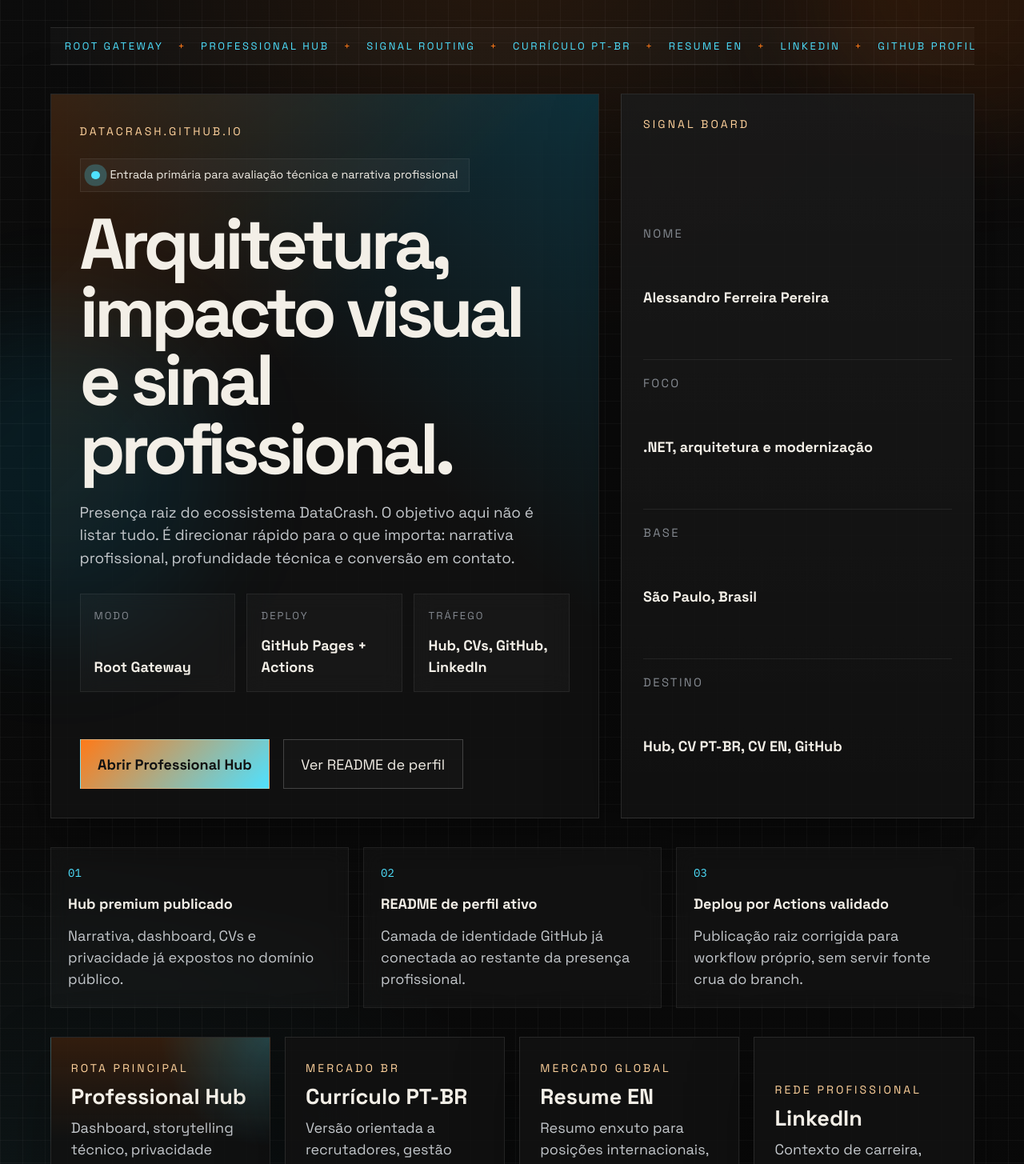
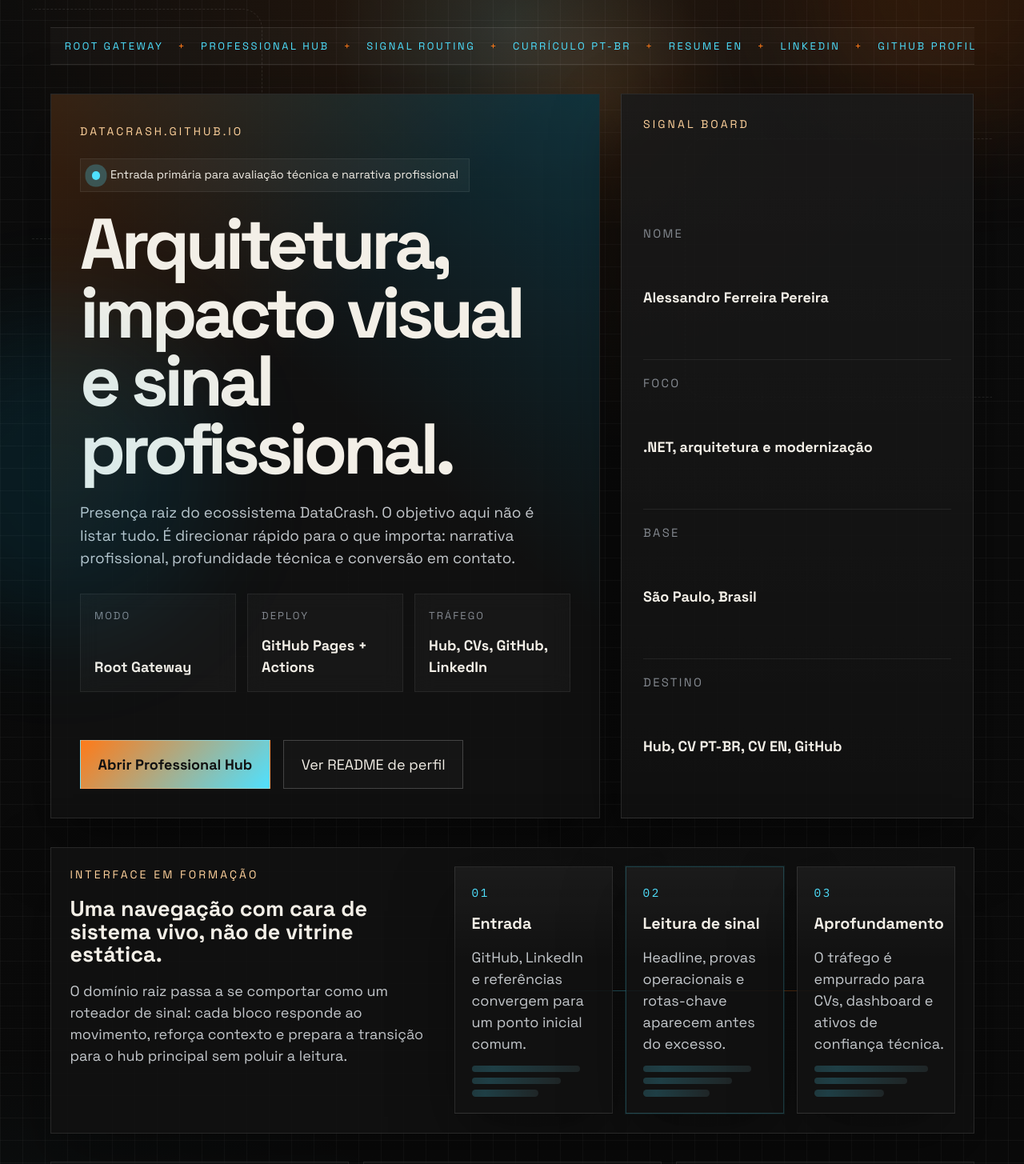
Before and after one commit to DataCrash/datacrash.github.io, a React (Vite) app: page / in a window 1280 px wide. Shown: the part 115-1570 px from the top of the page at 80% size. Built offline with nearby package versions, Linux system fonts and the light colour scheme.

Commit message:
feat: enhance interactive elements and layout for assembly interface

```diff
--- a/src/App.css
+++ b/src/App.css
@@ -1,8 +1,74 @@
 .shell {
+  --mx: 50%;
+  --my: 18%;
+  --tilt-x: 0;
+  --tilt-y: 0;
   position: relative;
   display: grid;
   gap: 2rem;
   padding: 4rem 1.25rem 3rem;
+}
+
+.cursor-veil {
+  position: fixed;
+  inset: 0;
+  pointer-events: none;
+  z-index: 0;
+  background:
+    radial-gradient(
+      circle 28rem at var(--mx) var(--my),
+      rgba(79, 225, 255, 0.12),
+      transparent 45%
+    ),
+    radial-gradient(
+      circle 22rem at calc(var(--mx) + 8%) calc(var(--my) + 12%),
+      rgba(255, 122, 24, 0.11),
+      transparent 42%
+    );
+  mix-blend-mode: screen;
+}
+
+.forming-grid {
+  position: absolute;
+  inset: 0;
+  pointer-events: none;
+  z-index: 0;
+  overflow: hidden;
+}
+
+.forming-grid span {
+  position: absolute;
+  border: 1px dashed rgba(255, 255, 255, 0.1);
+  border-radius: 1.4rem;
+  transform: translate3d(0, 0, 0);
+}
+
+.forming-grid span:nth-child(1) {
+  top: 7rem;
+  left: -6%;
+  width: 20rem;
+  height: 16rem;
+}
+
+.forming-grid span:nth-child(2) {
+  top: 16rem;
+  right: -4%;
+  width: 24rem;
+  height: 18rem;
+}
+
+.forming-grid span:nth-child(3) {
+  top: 42rem;
+  left: 12%;
+  width: 14rem;
+  height: 10rem;
+}
+
+.forming-grid span:nth-child(4) {
+  bottom: 4rem;
+  right: 18%;
+  width: 12rem;
+  height: 8rem;
 }
 
 .topbar,
@@ -86,6 +152,8 @@
 
 .hero-copy,
 .signal-panel,
+.assembly-map,
+.assembly-node,
 .route-card,
 .manifesto {
   position: relative;
@@ -93,6 +161,17 @@
   border: 1px solid var(--border);
   background: var(--panel);
   box-shadow: var(--shadow);
+}
+
+.hero-copy,
+.signal-panel,
+.assembly-map,
+.proof-card,
+.route-card,
+.manifesto {
+  transform: perspective(1200px) rotateX(calc(var(--tilt-x) * 0.22deg))
+    rotateY(calc(var(--tilt-y) * 0.22deg));
+  transform-style: preserve-3d;
 }
 
 .hero-copy {
@@ -139,6 +218,34 @@
     linear-gradient(135deg, rgba(255, 106, 0, 0.16), transparent 40%),
     linear-gradient(220deg, rgba(0, 194, 255, 0.18), transparent 45%);
   pointer-events: none;
+}
+
+.hero-copy::after,
+.signal-panel::after,
+.proof-card::after,
+.route-card::after,
+.manifesto::after,
+.assembly-node::after {
+  content: "";
+  position: absolute;
+  inset: 0;
+  background: radial-gradient(
+    circle 18rem at var(--mx) var(--my),
+    rgba(79, 225, 255, 0.12),
+    transparent 45%
+  );
+  opacity: 0;
+  transition: opacity 220ms ease;
+  pointer-events: none;
+}
+
+.hero-copy:hover::after,
+.signal-panel:hover::after,
+.proof-card:hover::after,
+.route-card:hover::after,
+.manifesto:hover::after,
+.assembly-node:hover::after {
+  opacity: 1;
 }
 
 .eyebrow,
@@ -252,6 +359,105 @@
   color: var(--muted);
 }
 
+.assembly-map {
+  display: grid;
+  grid-template-columns: minmax(0, 0.85fr) minmax(0, 1.15fr);
+  gap: 1rem;
+  padding: 1.3rem;
+}
+
+.assembly-copy {
+  display: grid;
+  align-content: start;
+  gap: 1rem;
+}
+
+.assembly-lane {
+  position: relative;
+  display: grid;
+  grid-template-columns: repeat(3, minmax(0, 1fr));
+  gap: 0.9rem;
+}
+
+.assembly-lane::before {
+  content: "";
+  position: absolute;
+  top: 50%;
+  left: 7%;
+  right: 7%;
+  height: 1px;
+  background: linear-gradient(
+    90deg,
+    transparent,
+    rgba(79, 225, 255, 0.4),
+    rgba(255, 122, 24, 0.35),
+    transparent
+  );
+  z-index: 0;
+}
+
+.assembly-node {
+  min-height: 13rem;
+  padding: 1.15rem;
+  display: grid;
+  align-content: start;
+  gap: 0.75rem;
+  z-index: 1;
+  background:
+    linear-gradient(180deg, rgba(255, 255, 255, 0.045), transparent 38%),
+    var(--panel);
+}
+
+.assembly-node-accent {
+  border-color: rgba(79, 225, 255, 0.22);
+  box-shadow:
+    0 0 0 1px rgba(79, 225, 255, 0.08),
+    var(--shadow);
+}
+
+.assembly-step {
+  font-family: var(--mono);
+  color: var(--accent-cool);
+  font-size: 0.8rem;
+  letter-spacing: 0.18em;
+}
+
+.assembly-node h3 {
+  margin: 0;
+  color: var(--text-h);
+  font-size: 1.1rem;
+}
+
+.ghost-lines {
+  display: grid;
+  gap: 0.4rem;
+  margin-top: auto;
+}
+
+.ghost-lines span {
+  display: block;
+  height: 0.45rem;
+  border-radius: 999px;
+  background: linear-gradient(
+    90deg,
+    rgba(255, 255, 255, 0.06),
+    rgba(79, 225, 255, 0.22),
+    rgba(255, 255, 255, 0.06)
+  );
+  background-size: 200% 100%;
+  animation: shimmer 4.5s linear infinite;
+}
+
+.ghost-lines span:nth-child(1) {
+  width: 88%;
+}
+.ghost-lines span:nth-child(2) {
+  width: 72%;
+}
+.ghost-lines span:nth-child(3) {
+  width: 54%;
+}
+
 .proof-strip {
   display: grid;
   grid-template-columns: repeat(3, minmax(0, 1fr));
@@ -314,6 +520,16 @@
   justify-content: space-between;
 }
 
+@keyframes shimmer {
+  0% {
+    background-position: 200% 0;
+  }
+
+  100% {
+    background-position: -200% 0;
+  }
+}
+
 @keyframes drift-strip {
   from {
     transform: translateX(0);
@@ -340,6 +556,7 @@
 
 @media (max-width: 980px) {
   .hero-grid,
+  .assembly-map,
   .manifesto,
   .routes,
   .proof-strip,
@@ -349,6 +566,15 @@
 
   .hero-grid {
     grid-template-columns: 1fr;
+  }
+
+  .assembly-map,
+  .assembly-lane {
+    grid-template-columns: 1fr;
+  }
+
+  .assembly-lane::before {
+    display: none;
   }
 }
 
@@ -367,6 +593,8 @@
   }
 
   .hero-metrics,
+  .assembly-map,
+  .assembly-lane,
   .proof-strip,
   .routes,
   .manifesto {
--- a/src/App.tsx
+++ b/src/App.tsx
@@ -1,8 +1,58 @@
+import { useEffect, useRef } from "react";
 import "./App.css";
 
 function App() {
+  const shellRef = useRef<HTMLElement | null>(null);
+
+  useEffect(() => {
+    const shell = shellRef.current;
+
+    if (!shell) {
+      return;
+    }
+
+    const handlePointerMove = (event: PointerEvent) => {
+      const bounds = shell.getBoundingClientRect();
+      const x = event.clientX - bounds.left;
+      const y = event.clientY - bounds.top;
+      const percentX = (x / bounds.width) * 100;
+      const percentY = (y / bounds.height) * 100;
+      const tiltY = ((x / bounds.width) - 0.5) * 8;
+      const tiltX = (0.5 - y / bounds.height) * 6;
+
+      shell.style.setProperty("--mx", `${percentX}%`);
+      shell.style.setProperty("--my", `${percentY}%`);
+      shell.style.setProperty("--tilt-x", `${tiltX}`);
+      shell.style.setProperty("--tilt-y", `${tiltY}`);
+    };
+
+    const resetPointer = () => {
+      shell.style.setProperty("--mx", "50%");
+      shell.style.setProperty("--my", "18%");
+      shell.style.setProperty("--tilt-x", "0");
+      shell.style.setProperty("--tilt-y", "0");
+    };
+
+    resetPointer();
+    shell.addEventListener("pointermove", handlePointerMove);
+    shell.addEventListener("pointerleave", resetPointer);
+
+    return () => {
+      shell.removeEventListener("pointermove", handlePointerMove);
+      shell.removeEventListener("pointerleave", resetPointer);
+    };
+  }, []);
+
   return (
-    <main className="shell">
+    <main className="shell" ref={shellRef}>
+      <div className="cursor-veil" aria-hidden="true" />
+      <div className="forming-grid" aria-hidden="true">
+        <span />
+        <span />
+        <span />
+        <span />
+      </div>
+
       <section className="topbar" aria-label="Status do domínio raiz">
         <span>Root Entry</span>
         <span>GitHub Actions Live</span>
@@ -98,6 +148,53 @@ function App() {
             <strong>Hub, CV PT-BR, CV EN, GitHub</strong>
           </div>
         </aside>
+      </section>
+
+      <section className="assembly-map" aria-label="Interface em formação">
+        <div className="assembly-copy">
+          <p className="eyebrow">Interface em formação</p>
+          <h2>Uma navegação com cara de sistema vivo, não de vitrine estática.</h2>
+          <p>
+            O domínio raiz passa a se comportar como um roteador de sinal: cada
+            bloco responde ao movimento, reforça contexto e prepara a transição
+            para o hub principal sem poluir a leitura.
+          </p>
+        </div>
+
+        <div className="assembly-lane">
+          <article className="assembly-node">
+            <span className="assembly-step">01</span>
+            <h3>Entrada</h3>
+            <p>GitHub, LinkedIn e referências convergem para um ponto inicial comum.</p>
+            <div className="ghost-lines" aria-hidden="true">
+              <span />
+              <span />
+              <span />
+            </div>
+          </article>
+
+          <article className="assembly-node assembly-node-accent">
+            <span className="assembly-step">02</span>
+            <h3>Leitura de sinal</h3>
+            <p>Headline, provas operacionais e rotas-chave aparecem antes do excesso.</p>
+            <div className="ghost-lines" aria-hidden="true">
+              <span />
+              <span />
+              <span />
+            </div>
+          </article>
+
+          <article className="assembly-node">
+            <span className="assembly-step">03</span>
+            <h3>Aprofundamento</h3>
+            <p>O tráfego é empurrado para CVs, dashboard e ativos de confiança técnica.</p>
+            <div className="ghost-lines" aria-hidden="true">
+              <span />
+              <span />
+              <span />
+            </div>
+          </article>
+        </div>
       </section>
 
       <section className="proof-strip" aria-label="Prova operacional">
```
